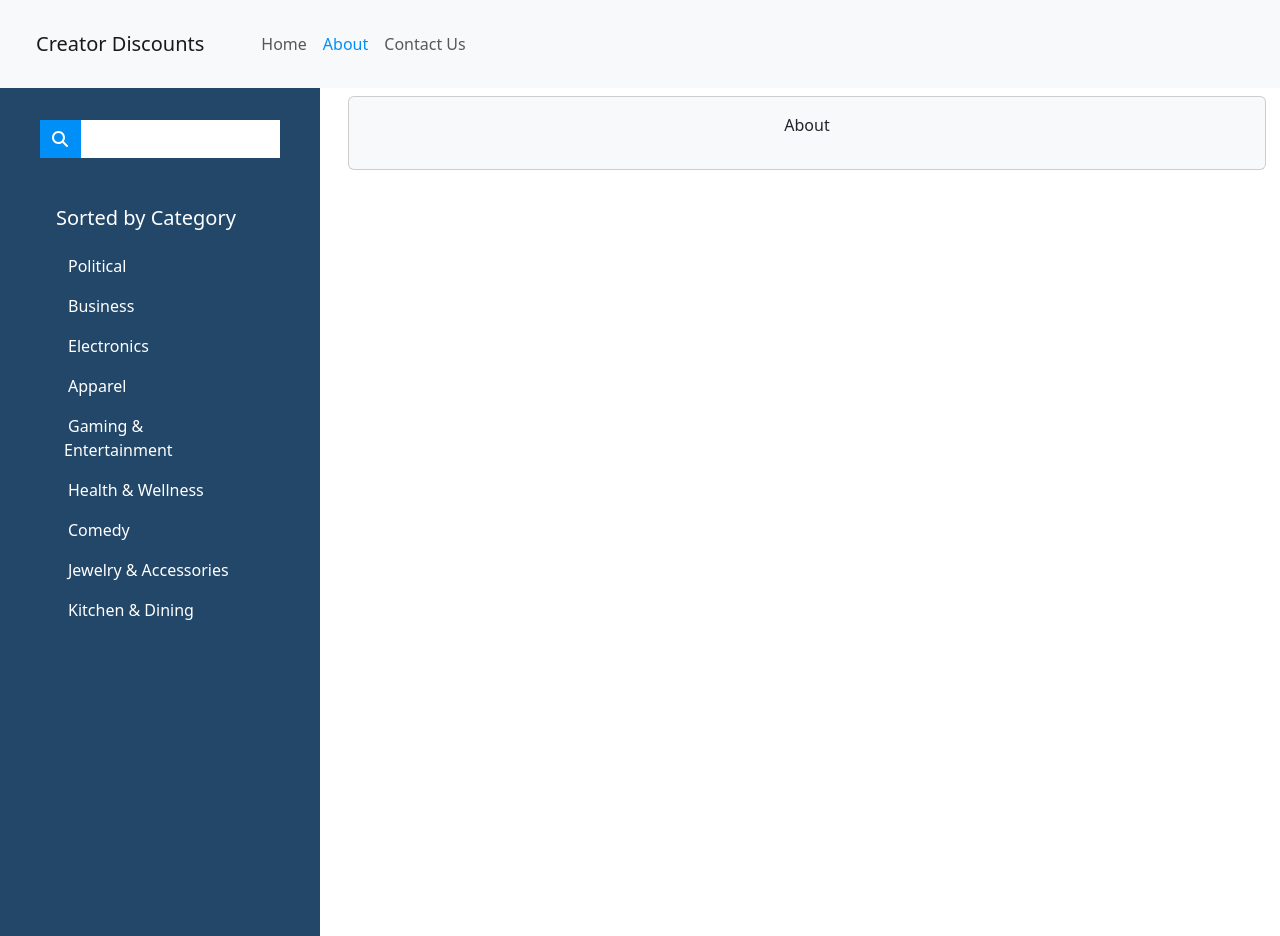
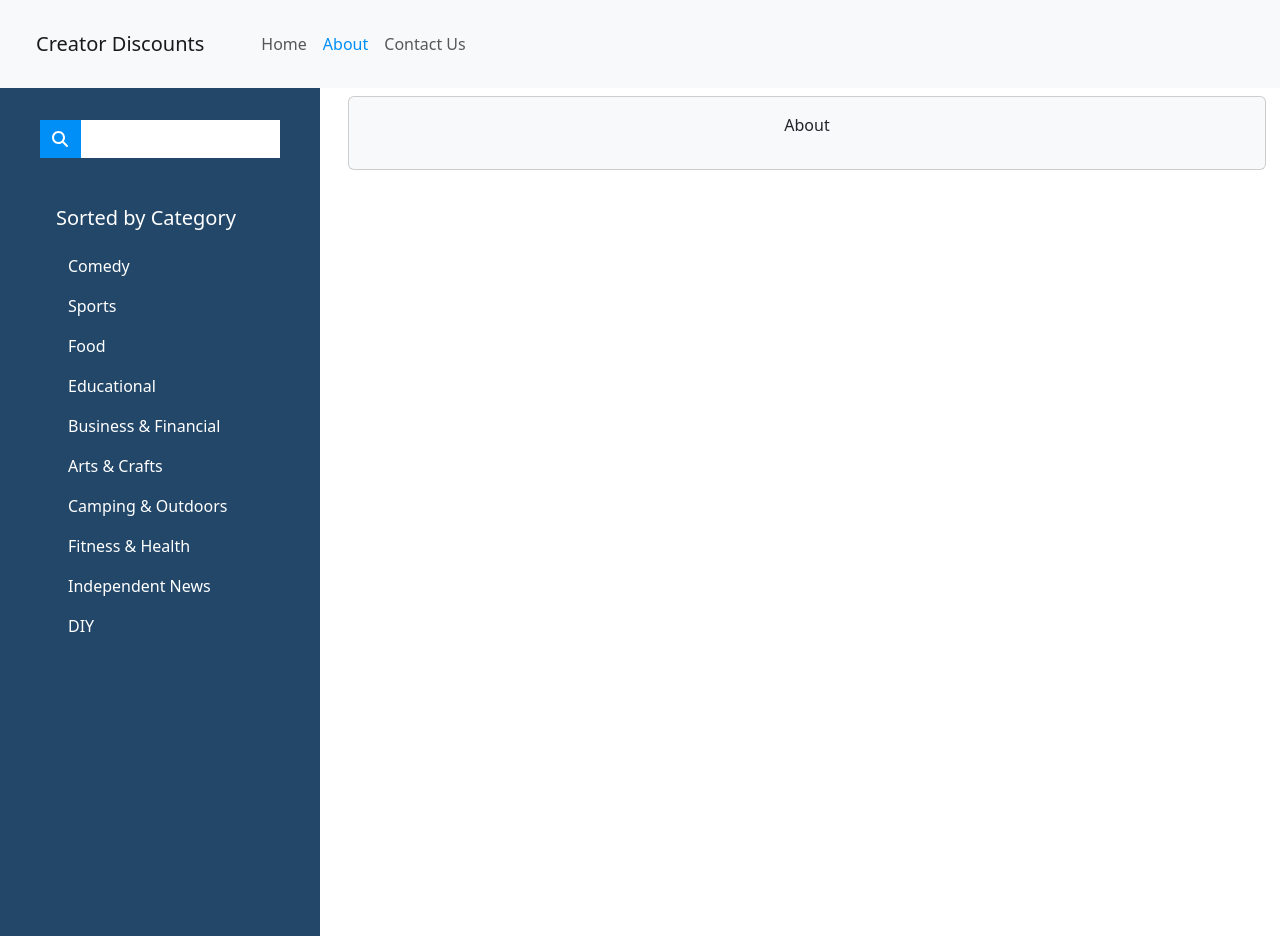
Before and after one commit to bbehling/nextjs_demo, a Next.js app: page /about in a window 1280 px wide. Built offline with nearby package versions, Linux system fonts and the light colour scheme.

Commit message:
Cleaned up fiter logic

```diff
--- a/components/autolink.tsx
+++ b/components/autolink.tsx
@@ -4,7 +4,7 @@ export default function AutoLink({ text }) {
 
   return (
     <>
-      {text.split(delimiter).map((word) => {
+      {text?.split(delimiter).map((word) => {
         const match = word.match(delimiter);
         if (match) {
           const url = match[0];
--- a/components/filters.tsx
+++ b/components/filters.tsx
@@ -52,52 +52,69 @@ export default function Filters() {
         <ul className="nav nav-pills nav-pills flex-column mb-auto ms-2 me-2" id="menu">
           <li className="nav-item"></li>
           <li className="nav-item">
-            <a href="/filtered?category=political" className={search == "political" ? "nav-link active" : "nav-link"}>
-              <span className={`ms-1 d-sm-inline ${styles.fontColor}`}>Political</span>
-            </a>
-          </li>
-          <li>
-            <a href="/filtered?category=business" className={search == "business" ? "nav-link active" : "nav-link"}>
-              <span className={`ms-1 d-sm-inline ${styles.fontColor}`}>Business</span>
-            </a>
-          </li>
-          <li>
-            <a
-              href="/filtered?category=electronics"
-              className={search == "electronics" ? "nav-link active" : "nav-link"}
-            >
-              <span className={`ms-1 d-sm-inline ${styles.fontColor}`}>Electronics</span>
-            </a>
-          </li>
-
-          <li>
-            <a href="/filtered?category=apparel" className={search == "apparel" ? "nav-link active" : "nav-link"}>
-              <span className={`ms-1 d-sm-inline ${styles.fontColor}`}>Apparel</span>
-            </a>
-          </li>
-          <li>
-            <a href="/filtered?category=gaming" className={search == "gaming" ? "nav-link active" : "nav-link"}>
-              <span className={`ms-1 d-sm-inline ${styles.fontColor}`}>Gaming & Entertainment</span>
-            </a>
-          </li>
-          <li>
-            <a href="/filtered?category=health" className={search == "health" ? "nav-link active" : "nav-link"}>
-              <span className={`ms-1 d-sm-inline ${styles.fontColor}`}>Health & Wellness</span>
-            </a>
-          </li>
-          <li>
             <a href="/filtered?category=comedy" className={search == "comedy" ? "nav-link active" : "nav-link"}>
               <span className={`ms-1 d-sm-inline ${styles.fontColor}`}>Comedy</span>
             </a>
           </li>
           <li>
-            <a href="/filtered?category=jewelry" className={search == "jewelry" ? "nav-link active" : "nav-link"}>
-              <span className={`ms-1 d-sm-inline ${styles.fontColor}`}>Jewelry & Accessories</span>
+            <a href="/filtered?category=sports" className={search == "sports" ? "nav-link active" : "nav-link"}>
+              <span className={`ms-1 d-sm-inline ${styles.fontColor}`}>Sports</span>
             </a>
           </li>
           <li>
-            <a href="/filtered?category=kitchen" className={search == "kitchen" ? "nav-link active" : "nav-link"}>
-              <span className={`ms-1 d-sm-inline ${styles.fontColor}`}>Kitchen & Dining</span>
+            <a href="/filtered?category=food" className={search == "food" ? "nav-link active" : "nav-link"}>
+              <span className={`ms-1 d-sm-inline ${styles.fontColor}`}>Food</span>
+            </a>
+          </li>
+
+          <li>
+            <a
+              href="/filtered?category=educational"
+              className={search == "educational" ? "nav-link active" : "nav-link"}
+            >
+              <span className={`ms-1 d-sm-inline ${styles.fontColor}`}>Educational</span>
+            </a>
+          </li>
+          <li>
+            <a
+              href="/filtered?category=businessFinancial"
+              className={search == "businessFinancial" ? "nav-link active" : "nav-link"}
+            >
+              <span className={`ms-1 d-sm-inline ${styles.fontColor}`}>Business & Financial</span>
+            </a>
+          </li>
+          <li>
+            <a href="/filtered?category=artsCrafts" className={search == "artsCrafts" ? "nav-link active" : "nav-link"}>
+              <span className={`ms-1 d-sm-inline ${styles.fontColor}`}>Arts & Crafts</span>
+            </a>
+          </li>
+          <li>
+            <a
+              href="/filtered?category=campingOutdoors"
+              className={search == "campingOutdoors" ? "nav-link active" : "nav-link"}
+            >
+              <span className={`ms-1 d-sm-inline ${styles.fontColor}`}>Camping & Outdoors</span>
+            </a>
+          </li>
+          <li>
+            <a
+              href="/filtered?category=fitnessHealth"
+              className={search == "fitnessHealth" ? "nav-link active" : "nav-link"}
+            >
+              <span className={`ms-1 d-sm-inline ${styles.fontColor}`}>Fitness & Health</span>
+            </a>
+          </li>
+          <li>
+            <a
+              href="/filtered?category=independentNews"
+              className={search == "independentNews" ? "nav-link active" : "nav-link"}
+            >
+              <span className={`ms-1 d-sm-inline ${styles.fontColor}`}>Independent News</span>
+            </a>
+          </li>
+          <li>
+            <a href="/filtered?category=diy" className={search == "diy" ? "nav-link active" : "nav-link"}>
+              <span className={`ms-1 d-sm-inline ${styles.fontColor}`}>DIY</span>
             </a>
           </li>
         </ul>
```
Also changed, not shown: pages/filtered.tsx (+13 -1 lines), pages/index.tsx (+14 -9 lines).
